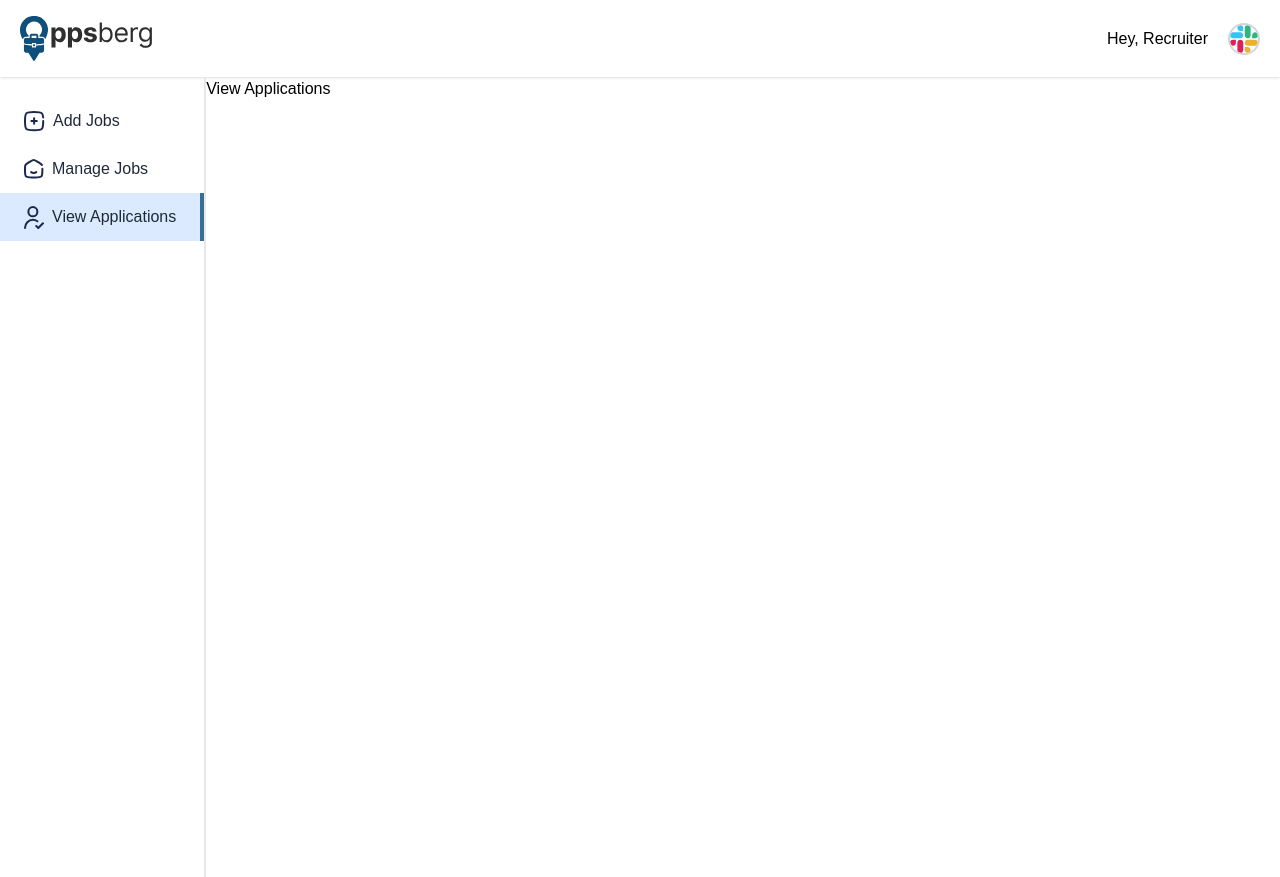
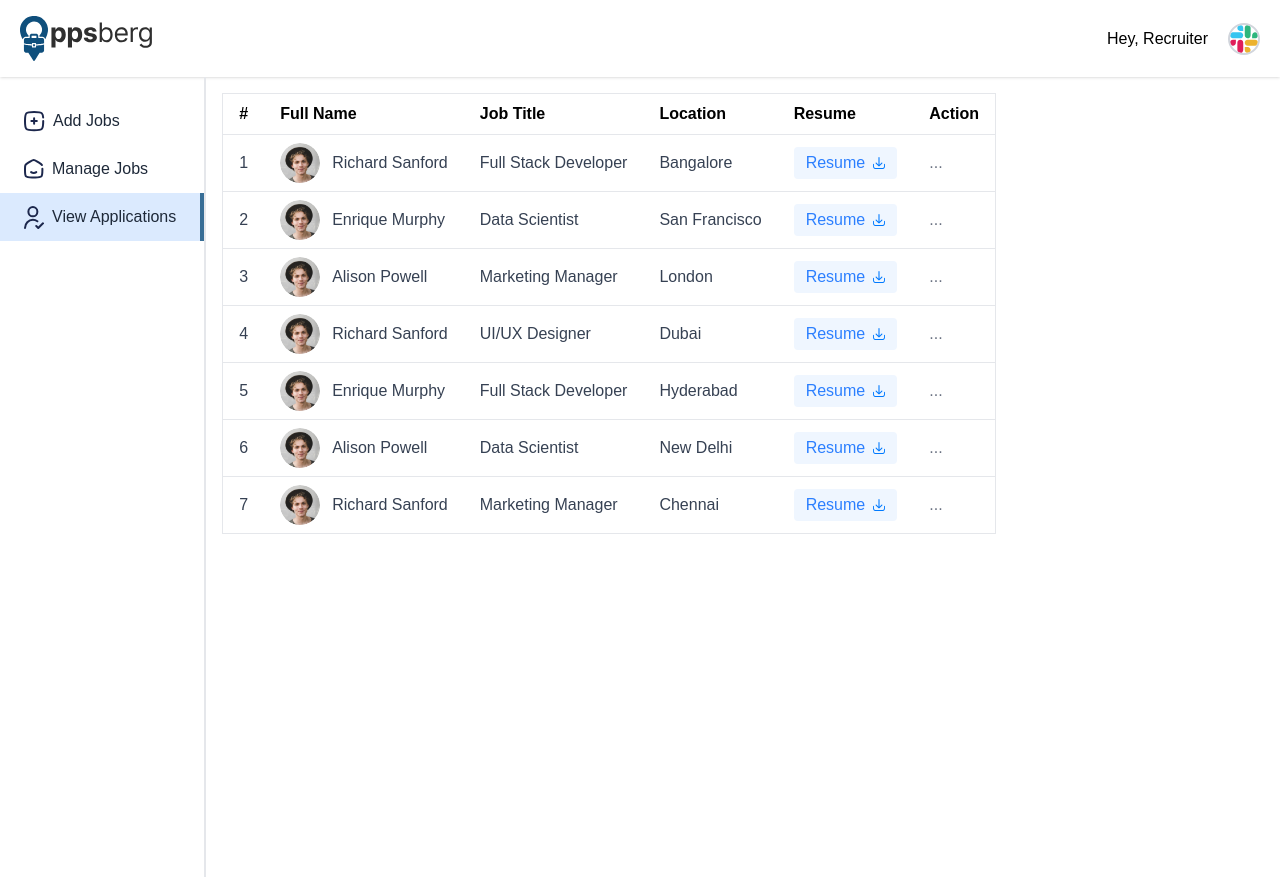
Before and after one commit to krAryn/Opportuna, a React (Vite) app in the folder client/: page /recruiter-dashboard/view-applications in a window 1280 px wide. Built offline with nearby package versions, Linux system fonts and the light colour scheme.

Commit message:
Implement recruiters' manage jobs and view applications page

```diff
--- a/client/src/pages/recruiter/AddJob.jsx
+++ b/client/src/pages/recruiter/AddJob.jsx
@@ -37,8 +37,6 @@ const AddJob = () => {
       })
     }
   }, [])
-
-
 
   return (
     <form onSubmit={handleSubmit(onSubmit)} className='container py-4 px-5 flex flex-col w-full items-start gap-3 text-slate-700'>
--- a/client/src/pages/recruiter/ManageJobs.jsx
+++ b/client/src/pages/recruiter/ManageJobs.jsx
@@ -1,9 +1,40 @@
 import React from 'react'
+import { manageJobsData } from '../../assets/assets'
+import moment from 'moment'
 
 const ManageJobs = () => {
   return (
-    <div>
-      Manage Jobs
+    <div className='container p-4 max-w-5xl'>
+      <div className='overflow-x-auto'>
+        <table className='min-w-full bg-white border border-gray-200 max-sm:text-sm'>
+          <thead>
+            <tr>
+              <th className='py-4 px-4 border-b border-gray-200 text-left max-sm:hidden'>#</th>
+              <th className='py-4 px-4 border-b border-gray-200 text-left'>Job Title</th>
+              <th className='py-4 px-4 border-b border-gray-200 text-left max-sm:hidden'>Date</th>
+              <th className='py-4 px-4 border-b border-gray-200 text-left max-sm:hidden'>Location</th>
+              <th className='py-4 px-4 border-b border-gray-200 text-center'>Applicants</th>
+              <th className='py-4 px-4 border-b border-gray-200 text-left'>Visible</th>
+            </tr>
+          </thead>
+          <tbody>
+            {manageJobsData.map((job, index) => (
+              <tr key={index} className='text-gray-700'>
+                <td className='py-4 px-4 border-b border-gray-200 max-sm:hidden'>{index + 1}</td>
+                <td className='py-4 px-4 border-b border-gray-200'>{job.title}</td>
+                <td className='py-4 px-4 border-b border-gray-200 max-sm:hidden'>{moment(job.date).format("ll")}</td>
+                <td className='py-4 px-4 border-b border-gray-200 max-sm:hidden'>{job.location}</td>
+                <td className='py-4 px-4 border-b border-gray-200 text-center'>{job.applicants}</td>
+                <td className='py-4 px-4 border-b border-gray-200'>
+                  <div className='flex justify-center'>
+                    <input className='scale-125' type="checkbox" />
+                  </div>
+                </td>
+              </tr>
+            ))}
+          </tbody>
+        </table>
+      </div>
     </div>
   )
 }
--- a/client/src/pages/recruiter/ViewApplications.jsx
+++ b/client/src/pages/recruiter/ViewApplications.jsx
@@ -1,9 +1,54 @@
 import React from 'react'
+import { assets, viewApplicationsPageData } from '../../assets/assets'
 
 const ViewApplications = () => {
   return (
-    <div>
-      View Applications
+    <div className='container mx-auto p-4'>
+      <div>
+        <table className='w-full max-w-4xl bg-white border border-gray-200 max-sm:text-sm'>
+          <thead>
+            <tr className='border-b border-gray-200'>
+              <th className='py-2 px-4 text-left'>#</th>
+              <th className='py-2 px-4 text-left'>Full Name</th>
+              <th className='py-2 px-4 text-left max-sm:hidden'>Job Title</th>
+              <th className='py-2 px-4 text-left max-sm:hidden'>Location</th>
+              <th className='py-2 px-4 text-left'>Resume</th>
+              <th className='py-2 px-4 text-left'>Action</th>
+            </tr>
+          </thead>
+          <tbody>
+            {viewApplicationsPageData.map((user, index) => (
+              <tr key={index} className='text-gray-700'>
+                <td className='py-2 px-4 border-b border-gray-200 text-center'>{index + 1}</td>
+                <td className='py-2 px-4 border-b border-gray-200 text-center'>
+                  <div className='flex items-center'>
+                  <img className='w-10 h-10 rounded-full mr-3 max-sm:hidden' src={user.imgSrc} alt="" />
+                  {user.name}
+                  </div>
+                </td>
+                <td className='py-2 px-4 border-b border-gray-200 max-sm:hidden'>{user.jobTitle}</td>
+                <td className='py-2 px-4 border-b border-gray-200 max-sm:hidden'>{user.location}</td>
+                <td className='py-2 px-4 border-b border-gray-200'>
+                  <a href=""
+                    target='_blank'
+                    className='bg-blue-50 text-blue-500 px-3 py-1 rounded inline-flex gap-2 items-center'>
+                    Resume <img src={assets.resume_download_icon} alt="" />
+                  </a>
+                </td>
+                <td className='py-2 px-4 border-b border-gray-200 relative group cursor-pointer'>
+                  <div className='relative inline-block text-left'>
+                    <button className='text-gray-500 action-button cursor-pointer'>...</button>
+                    <div className='z-10 hidden absolute right-5 top-0 mt-2 w-32 bg-white border border-gray-200 rounded shadow group-hover:block'>
+                      <button className='block w-full text-left px-4 py-2 text-blue-500 hover:bg-gray-100 cursor-pointer'>Accept</button>
+                      <button className='block w-full text-left px-4 py-2 text-red-500 hover:bg-gray-100 cursor-pointer'>Reject</button>
+                    </div>
+                  </div>
+                </td>
+              </tr>
+            ))}
+          </tbody>
+        </table>
+      </div>
     </div>
   )
 }
```
